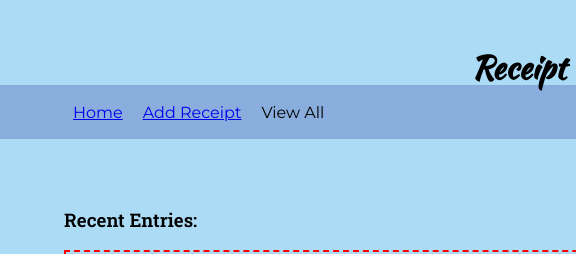
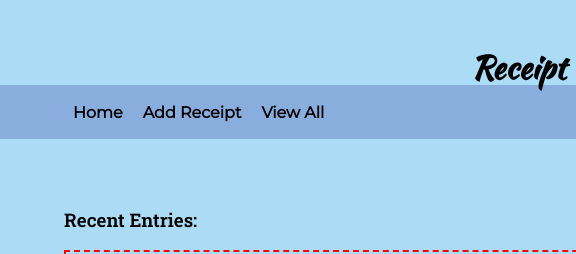
Before and after one commit to hansen-ri/Receipt-Tracker, a website built with Vite: page index.html in a window 1280 px wide. Shown: the top 254 px of the page, 0-576 px from the left. Built offline with nearby package versions, Linux system fonts and the light colour scheme.

Commit message:
little adjustments

```diff
--- a/index.html
+++ b/index.html
@@ -20,9 +20,9 @@
         />
         <button id="login_btn">Login</button>
         <nav>
-          <div><a class="active" href="index.html">Home</a></div>
-          <div><a href="add.html">Add Receipt</a></div>
-          <div><a>View All</a></div>
+          <div><a class="active nav_link" href="index.html">Home</a></div>
+          <div><a class="nav_link" href="add.html">Add Receipt</a></div>
+          <div><a class="nav_link" href="all.html">View All</a></div>
           <form action="" id="search_bar">
             <input type="search" placeholder="Search..." name="search" />
             <button id="search_icon" type="submit"></button>
--- a/styles/general.css
+++ b/styles/general.css
@@ -148,6 +148,17 @@ nav div:nth-child(1) {
     padding-left: 5%;
 }
 
+.nav_link {
+    text-decoration: none;
+    color: black;
+    font-weight: 700;
+    transition: all .2s ease-in-out;
+}
+
+.nav_link:hover {
+    transform: scale(1.3);
+}
+
 #search_icon {
     font-size: x-large;
     margin: 0;
```
